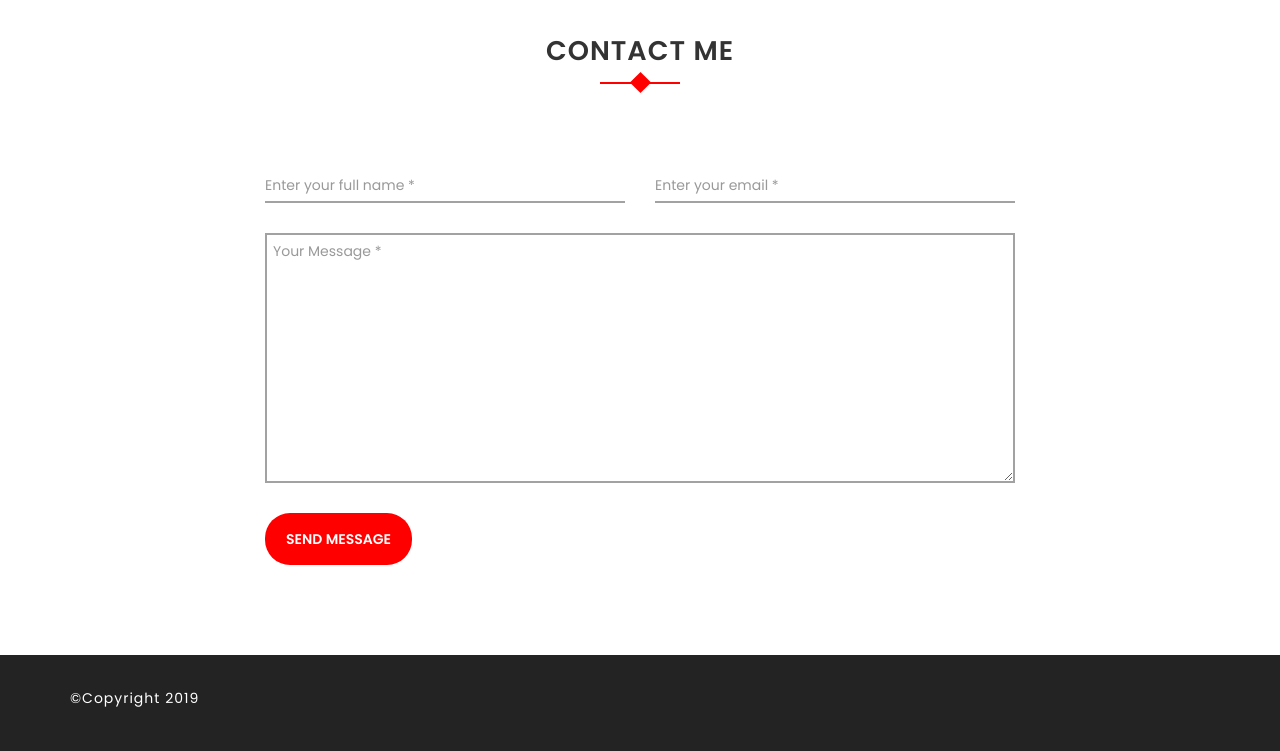
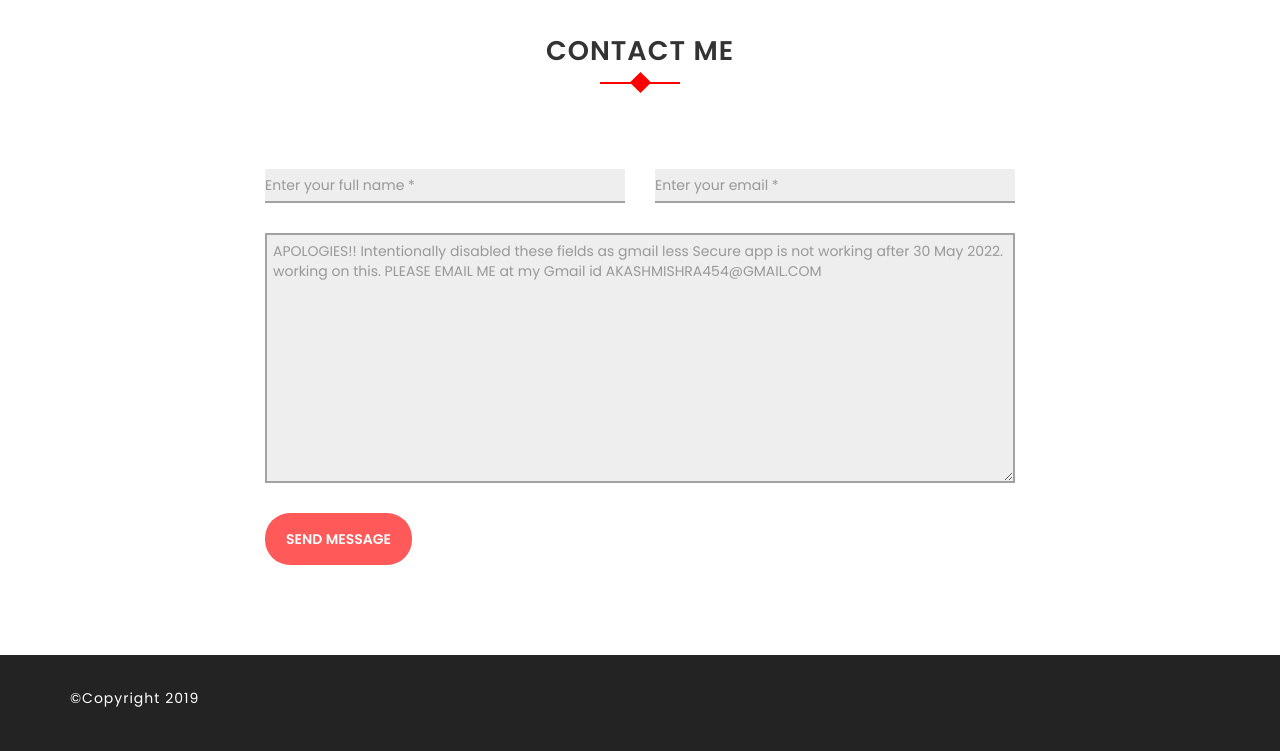
Before and after one commit to AkashVats454/MyPortfolio, a Django app: page / in a window 1280 px wide. Shown: the part 3320-4071 px from the top of the page. Run offline with Django 3.2, Linux system fonts and the light colour scheme; data comes from the database, SQL or seed files in the repository; both versions use the stored data as it was after the commit; some libraries are stand-ins or nearby versions.

Commit message:
changes updated in resume

```diff
--- a/myportfolio/myportfolio/settings.py
+++ b/myportfolio/myportfolio/settings.py
@@ -28,7 +28,7 @@ DEBUG = True
 
 EMAIL_HOST = 'smtp.gmail.com'
 EMAIL_HOST_USER = 'akashmishra454@gmail.com'
-
+DEFAULT_AUTO_FIELD = 'django.db.models.AutoField'
 
 ALLOWED_HOSTS = [
     'https://akashtesting.herokuapp.com',
--- a/myportfolio/templates/base.html
+++ b/myportfolio/templates/base.html
@@ -20,7 +20,7 @@
             <button type="button" class="navbar-toggle" data-toggle="collapse" data-target=".navbar-main-collapse">
                 <i class="fa fa-bars"></i>
             </button>
-            <a class="navbar-brand page-scroll" href="/"> RESUME<span>.</span> Akash Mishra </a>
+            <a class="navbar-brand page-scroll" href="/"> Personal Portfolio of Akash Mishra </a>
         </div>
         <div class="collapse navbar-collapse navbar-right navbar-main-collapse">
             <ul class="nav navbar-nav">
--- a/myportfolio/templates/home.html
+++ b/myportfolio/templates/home.html
@@ -30,7 +30,7 @@
                         <div class="line"></div>
                         <h4>{{ about.short_description }}</h4>
                         <p>{{ about.description }}</p>
-                        <a href="media/about/Akash_Mishra - Python Developer.pdf" download>Download CV&nbsp;<i class="fa fa-download"></i></a>
+                        <a href="media/about/Akash_Mishra - Python_Developer.docx" download>Download CV&nbsp;<i class="fa fa-download"></i></a>
                     </div>
                 </div>
                 <div class="col-md-5 visible-md visible-lg wow fadeInDown" data-wow-delay="0.6s">
@@ -134,16 +134,18 @@
                                 <div class="col-md-6">
                                     <div class="form-group wow fadeInDown" data-wow-delay="0.2s">
                                         <input id="form_name" type="text" name="full_name" class="form-control"
+                                               onkeyup="success_name()"
                                                placeholder="Enter your full name *" required="required"
-                                               data-error="Fullname is required.">
+                                               data-error="Fullname is required." disabled>
                                         <div class="help-block with-errors"></div>
                                     </div>
                                 </div>
                                 <div class="col-md-6">
                                     <div class="form-group wow fadeInDown" data-wow-delay="0.4s">
                                         <input id="form_email" type="email" name="email" class="form-control"
+                                               onkeyup="success_mail()"
                                                placeholder="Enter your email *" required="required"
-                                               data-error="Valid email is required.">
+                                               data-error="Valid email is required." disabled>
                                         <div class="help-block with-errors"></div>
                                     </div>
                                 </div>
@@ -152,14 +154,41 @@
                                 <div class="col-md-12">
                                     <div class="form-group wow fadeInUp" data-wow-delay="0.6s">
                                         <textarea id="form_message" name="messages" class="form-control"
-                                                  placeholder="Your Message *" rows="4" required="required"
-                                                  data-error="Leave a message for me"></textarea>
+                                                  onkeyup="success_text()"
+                                                  placeholder="APOLOGIES!! Intentionally disabled these fields as gmail less Secure app is not working after 30 May 2022. working on this. PLEASE EMAIL ME at my Gmail id AKASHMISHRA454@GMAIL.COM" rows="4" required="required"
+                                                  data-error="Leave a message for me" disabled></textarea>
                                         <div class="help-block with-errors"></div>
                                     </div>
                                 </div>
                                 <div class="col-md-12">
                           <!--          <input class="btn btn-send" type="submit" value="Post"/>   -->
-                                    <button class="btn btn-send" value="Post" onclick=alert("I am an alert box!")>Send message</button>
+                                    <button class="btn btn-send" id="button" value="Post" onclick=alertFucntion() disabled>Send message</button>
+                                    <script>
+                                    function alertFucntion() {
+                                    alert("Email has been sent Successfully!");
+                                    }
+                                    function success_text() {
+                                     if(
+                                     document.getElementById("form_message").value==="") {
+                                     document.getElementById('button').disabled = true;
+                                     } else {
+                                     document.getElementById('button').disabled = false;
+                                     }}
+                                     function success_mail() {
+                                     if(
+                                     document.getElementById("form_email").value==="") {
+                                     document.getElementById('button').disabled = true;
+                                     } else {
+                                     document.getElementById('button').disabled = false;
+                                     }}
+                                     function success_mail() {
+                                     if(
+                                     document.getElementById("form_name").value==="") {
+                                     document.getElementById('button').disabled = true;
+                                     } else {
+                                     document.getElementById('button').disabled = false;
+                                     }}
+                                    </script>
                                 </div>
                             </div>
                         </div>
```
Also changed, not shown: myportfolio/db.sqlite3, myportfolio/media/works/LTTS.png (added), myportfolio/media/works/LTTS_nkT0pKj.png (added), myportfolio/media/works/accenture_ineractive.jpeg (added), myportfolio/media/works/accenture_ineractive_P4q7ODR.jpeg (added), myportfolio/media/works/tcs_logo.png (added), myportfolio/media/works/tcs_logo_FAoO0ZV.png (added), 1 other file.
